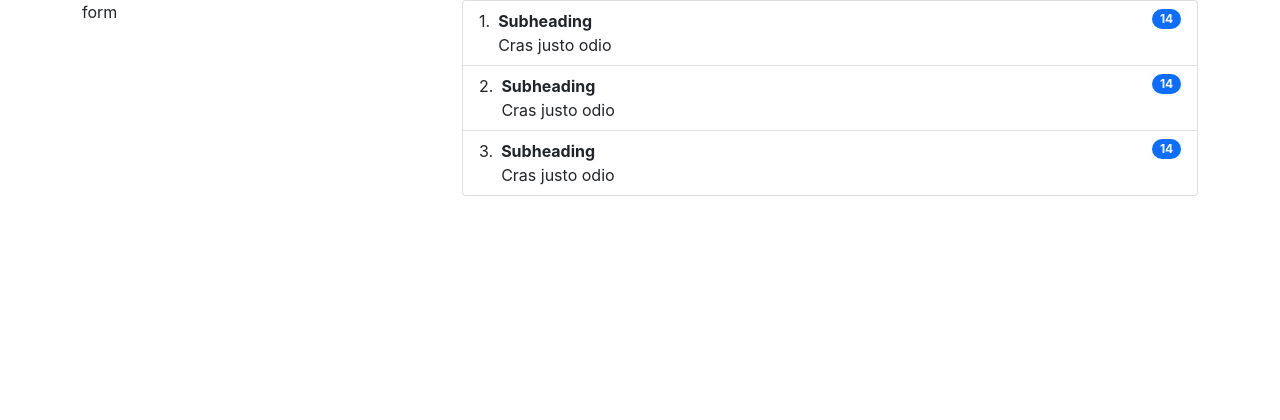
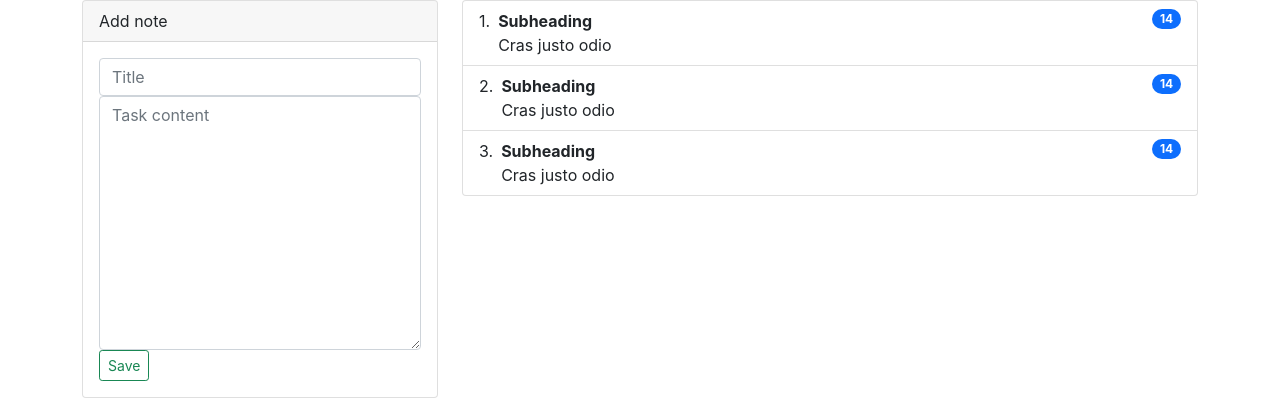
Before and after one commit to SheylaPDV/NoteBlock, a React (Create React App) app in the folder noteblock/: page / in a window 1280 px wide. Shown: the top 420 px of the page. Built offline with nearby package versions, Linux system fonts and the light colour scheme.

Commit message:
bootstrap form

```diff
--- a/noteblock/src/components/form/form.jsx
+++ b/noteblock/src/components/form/form.jsx
@@ -4,6 +4,34 @@ export default function Form() {
   return (
     <div className="card">
       <div className="card-header">Add note</div>
+      <div className="card-body">
+        <form action="">
+          <div className="form-group">
+            <input
+              name="title"
+              type="text"
+              placeholder="Title"
+              className="form-control"
+            />
+          </div>
+          <div className="form-group">
+            <textarea
+              name="content"
+              placeholder="Task content"
+              className="form-control"
+              id=""
+              cols="30"
+              rows="10"
+            ></textarea>
+          </div>
+          <button
+            type="submit"
+            className="btn btn-outline-success btn-sm btn-block"
+          >
+            Save
+          </button>
+        </form>
+      </div>
     </div>
   );
 }
--- a/noteblock/src/pages/index.jsx
+++ b/noteblock/src/pages/index.jsx
@@ -1,11 +1,14 @@
 import React from "react";
+import Form from "../components/form/Form";
 import ListGroup from "../components/list/ListGroup";
 
 export default function Index() {
   return (
-    <div className="content-app t-50">
+    <div className="content-app ">
       <div className="row ">
-        <div className="col-sm-12 col-md-4">form</div>
+        <div className="col-sm-12 col-md-4">
+          <Form />
+        </div>
         <div className="col-sm-12 col-md-8">
           <ListGroup />
         </div>
```
